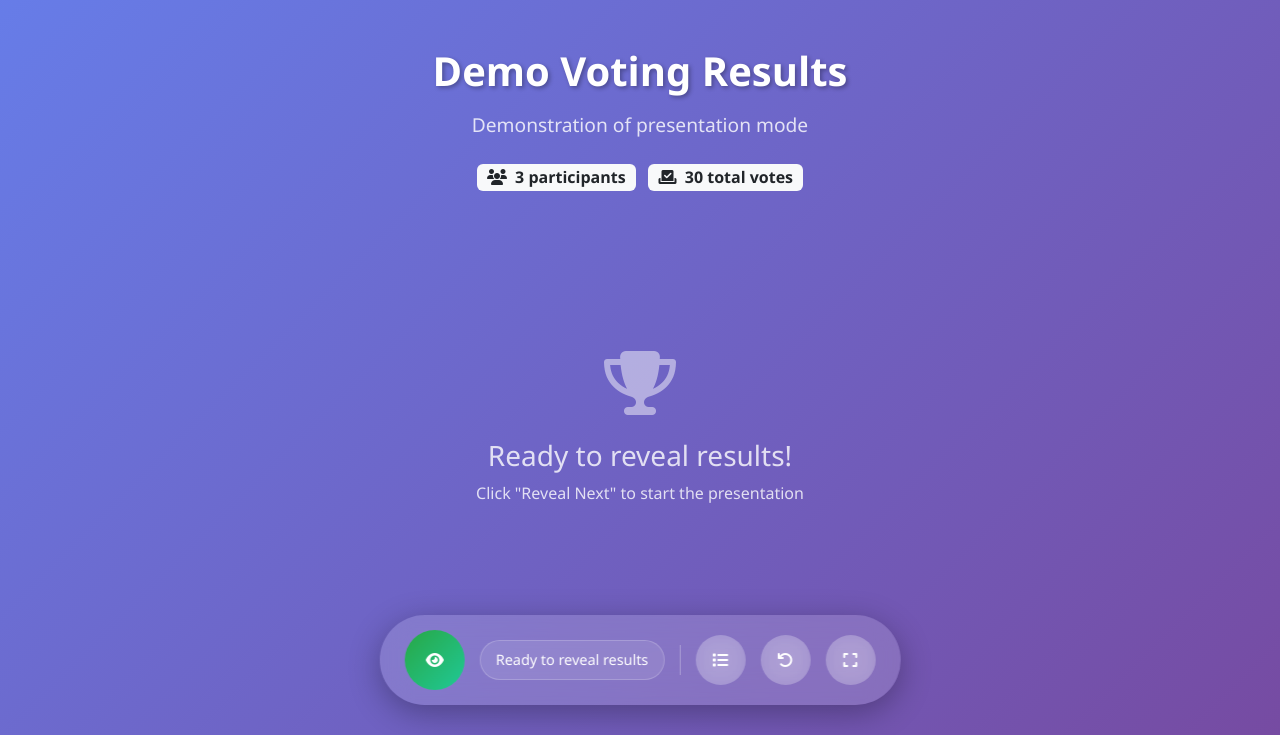
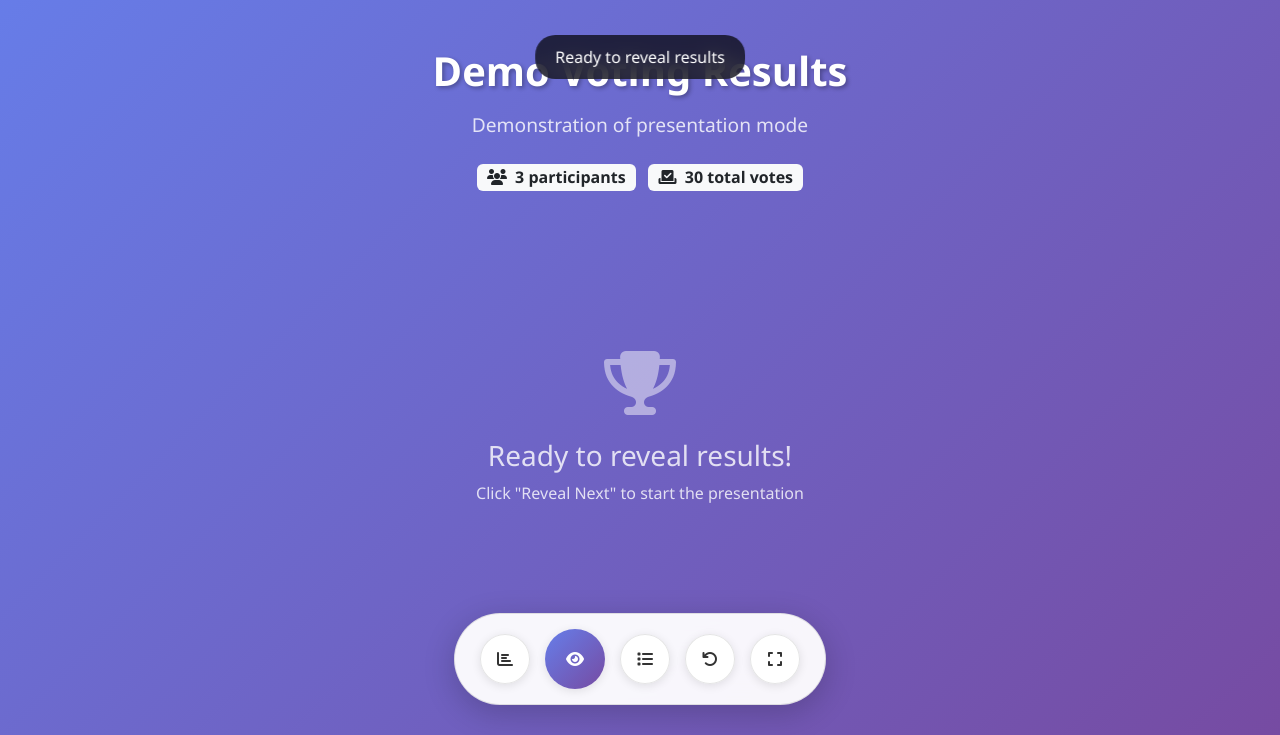
Before and after one commit to niksavis/vote-for-me, a Flask app: template templates/presentation.html in a window 1280 px wide. Shown: the part 65-800 px from the top of the page. Run offline with Flask 3, Linux system fonts and the light colour scheme; the template is opened without the code that fills it, so the values that code supplies are empty; some libraries are stand-ins or nearby versions.

Commit message:
Enhance presentation controls with new back navigation and progress status display; improve styling for better usability

```diff
--- a/templates/presentation.html
+++ b/templates/presentation.html
@@ -11,6 +11,19 @@
         /* Presentation-specific styles */
         body {
             color: white;
+        }
+
+        /* Override body color for navigation */
+        .navbar .nav-brand {
+            color: var(--primary-color) !important;
+        }
+
+        .navbar .nav-toggle {
+            color: var(--secondary-color) !important;
+        }
+
+        .navbar .btn-nav {
+            color: var(--secondary-color) !important;
         }
 
         .presentation-container {
@@ -90,6 +103,76 @@
         @keyframes shimmer {
             0% { transform: translateX(-100%); }
             100% { transform: translateX(100%); }
+        }
+
+        .back-controls {
+            position: fixed;
+            bottom: 30px;
+            left: 50%;
+            transform: translateX(-50%);
+            z-index: 1050;
+            display: flex;
+            align-items: center;
+            gap: 15px;
+            background: rgba(255, 255, 255, 0.95);
+            backdrop-filter: blur(15px);
+            border-radius: 50px;
+            padding: 15px 25px;
+            box-shadow: 0 8px 32px rgba(0, 0, 0, 0.2);
+            border: 1px solid rgba(0, 0, 0, 0.1);
+        }
+
+        .back-controls .control-btn {
+            background: rgba(255, 255, 255, 0.9);
+            backdrop-filter: blur(10px);
+            border: 1px solid rgba(0, 0, 0, 0.1);
+            color: #333;
+            width: 50px;
+            height: 50px;
+            border-radius: 50%;
+            transition: all 0.3s ease;
+            display: flex;
+            align-items: center;
+            justify-content: center;
+            text-decoration: none;
+            box-shadow: 0 2px 10px rgba(0, 0, 0, 0.1);
+        }
+
+        .back-controls .control-btn i {
+            color: #333 !important;
+        }
+
+        .back-controls .control-btn:hover {
+            background: rgba(255, 255, 255, 1);
+            transform: scale(1.1);
+            color: #333;
+            box-shadow: 0 4px 20px rgba(0, 0, 0, 0.2);
+        }
+
+        .back-controls .control-btn:hover i {
+            color: #333 !important;
+        }
+
+        .back-controls .control-btn.primary {
+            background: linear-gradient(135deg, #667eea 0%, #764ba2 100%);
+            color: white;
+            width: 60px;
+            height: 60px;
+            border: none;
+        }
+
+        .back-controls .control-btn.primary i {
+            color: white !important;
+        }
+
+        .back-controls .control-btn.primary:hover {
+            background: linear-gradient(135deg, #7a8cee 0%, #8a5ba6 100%);
+            color: white;
+            transform: scale(1.1);
+        }
+
+        .back-controls .control-btn.primary:hover i {
+            color: white !important;
         }
 
         .controls {
@@ -293,22 +376,10 @@
                 padding: 1rem;
             }
 
-            .controls {
+            .back-controls {
                 flex-wrap: wrap;
                 padding: 12px 20px;
                 gap: 10px;
-            }
-
-            .progress-status {
-                order: -1;
-                width: 100%;
-                text-align: center;
-                margin-bottom: 10px;
-                font-size: 0.8rem;
-            }
-
-            .controls-divider {
-                display: none;
             }
 
             .control-btn {
@@ -428,18 +499,14 @@
             </div>
         </div>
 
-        <!-- Controls -->
-        <div class="controls">
+        <!-- Back Controls -->
+        <div class="back-controls">
+            <a href="/results/{{ session.id }}" class="control-btn" title="Back to Results">
+                <i class="fas fa-chart-bar"></i>
+            </a>
             <button class="control-btn primary" id="revealBtn" onclick="revealNext()" title="Reveal Next Result">
                 <i class="fas fa-eye"></i>
             </button>
-
-            <div class="progress-status" id="progressText">
-                Ready to reveal results
-            </div>
-
-            <div class="controls-divider"></div>
-
             <button class="control-btn" onclick="revealAll()" title="Reveal All Results">
                 <i class="fas fa-list"></i>
             </button>
@@ -449,6 +516,11 @@
             <button class="control-btn" onclick="toggleFullscreen()" title="Toggle Fullscreen">
                 <i class="fas fa-expand"></i>
             </button>
+        </div>
+
+        <!-- Progress Status Display -->
+        <div style="position: fixed; top: 100px; left: 50%; transform: translateX(-50%); z-index: 1000; background: rgba(0, 0, 0, 0.7); color: white; padding: 10px 20px; border-radius: 20px; backdrop-filter: blur(10px);">
+            <span id="progressText">Ready to reveal results</span>
         </div>
     </div>
 
```
